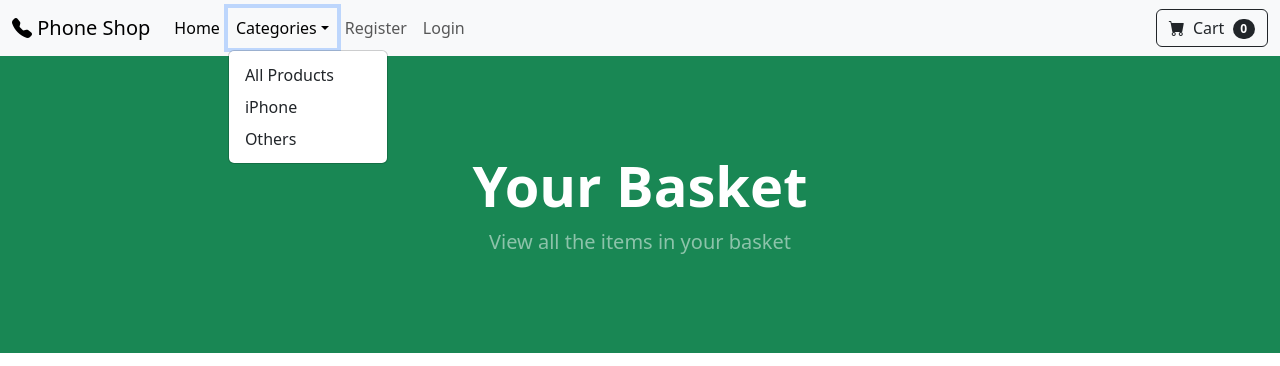
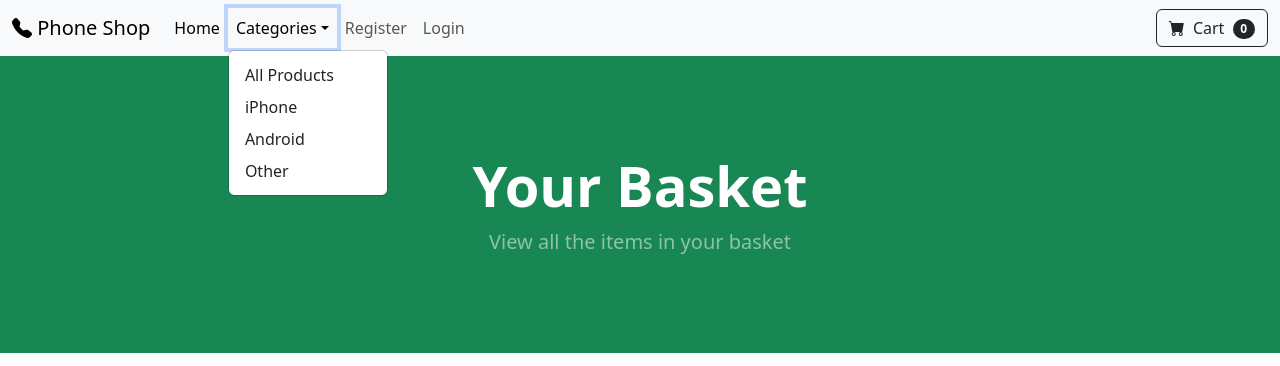
Before and after one commit to mmunson94/Mmunson-P5-Phone-shop, a Django app: page /cart/ in a window 1280 px wide, after a click on "Categories". Shown: the top 366 px of the page. Run offline with Django 3.2, Linux system fonts and the light colour scheme; some libraries are stand-ins or nearby versions.

Commit message:
Added another category

```diff
--- a/phoneshop_main/website/templates/navbar.html
+++ b/phoneshop_main/website/templates/navbar.html
@@ -14,7 +14,8 @@
                 <ul class="dropdown-menu" aria-labelledby="navbarDropdown">
                     <li><a class="dropdown-item" href="{% url 'category' 'All' %}">All Products</a> </li>
                     <li><a class="dropdown-item" href="{% url 'category' 'iPhone' %}">iPhone</a> </li>
-                    <li><a class="dropdown-item" href="{% url 'category' 'Others' %}">Others</a> </li>
+                    <li><a class="dropdown-item" href="{% url 'category' 'Android' %}">Android</a> </li>
+                    <li><a class="dropdown-item" href="{% url 'category' 'Other' %}">Other</a> </li>
 
                 </ul>
             {% if user.is_authenticated %}
```
